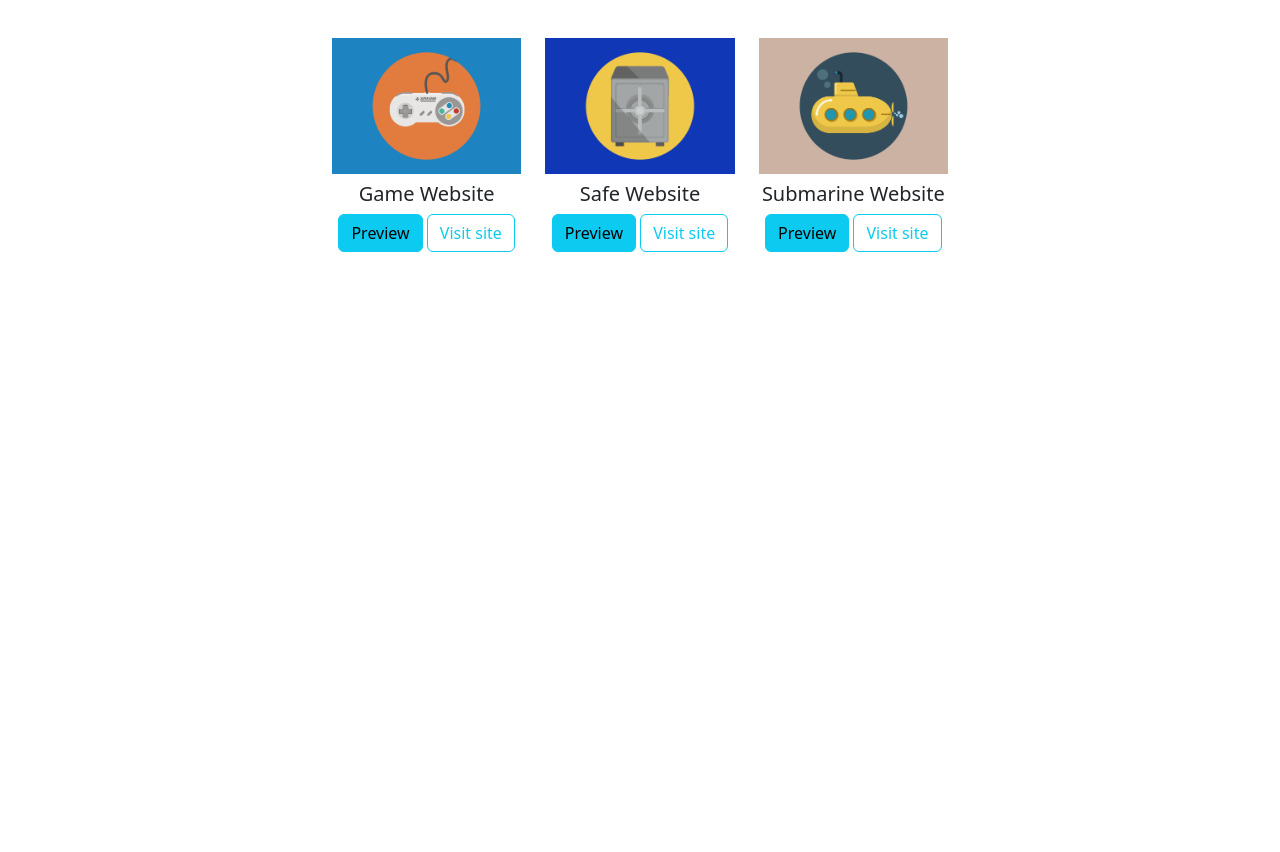
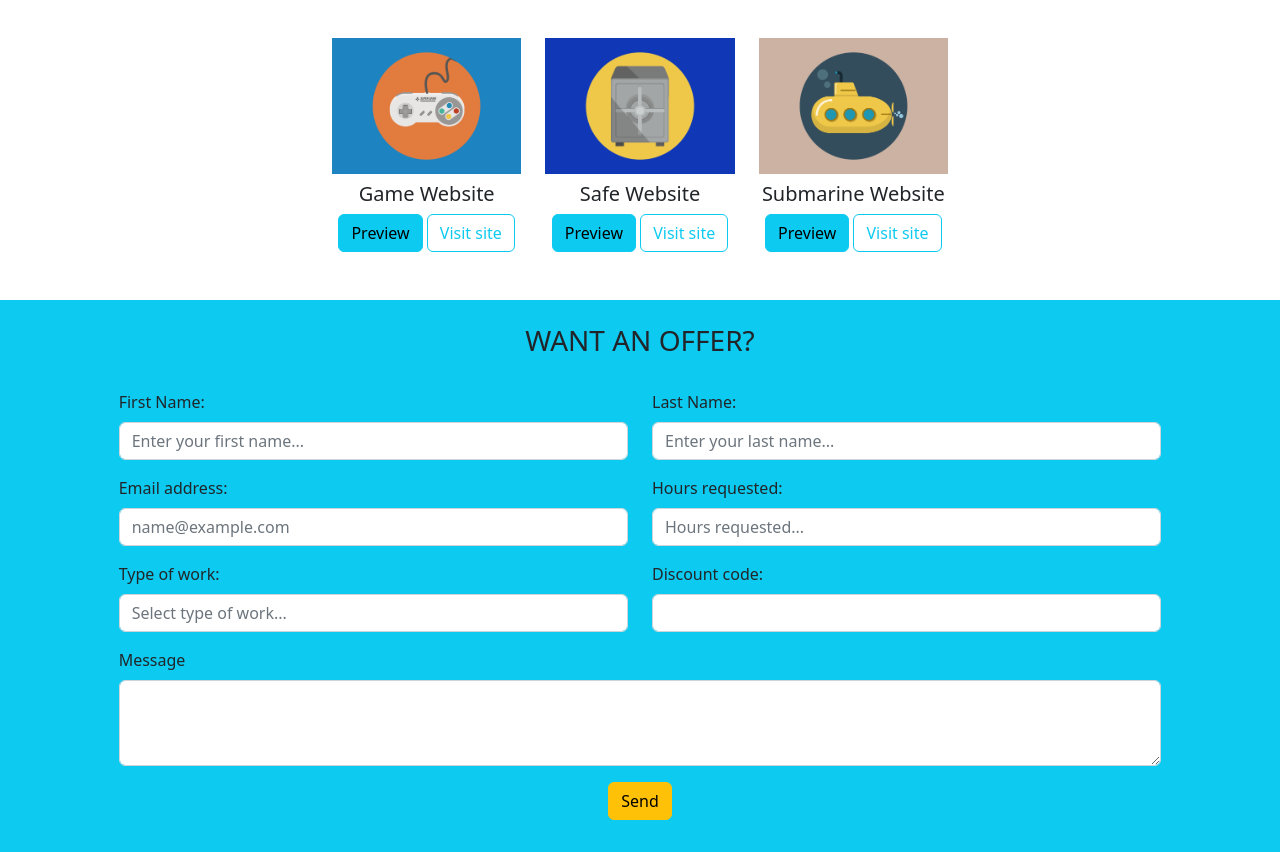
Before and after one commit to MarcoDC96/bootstrap-html-freelancer, a plain HTML site: page index.html in a window 1280 px wide. Shown: the part 863-1715 px from the top of the page. Before the commit the page ends 1163 px from the top, so only its background shows below. Drawn offline with nearby package versions, Linux system fonts and the light colour scheme.

Commit message:
Manca solo il footer

```diff
--- a/index.html
+++ b/index.html
@@ -1,13 +1,16 @@
 <!doctype html>
 <html lang="it">
-  <head>
+
+<head>
     <meta charset="utf-8">
     <meta name="viewport" content="width=device-width, initial-scale=1">
     <title>Bootstrap Freelancer</title>
-    <link href="https://cdn.jsdelivr.net/npm/bootstrap@5.2.3/dist/css/bootstrap.min.css" rel="stylesheet" integrity="sha384-rbsA2VBKQhggwzxH7pPCaAqO46MgnOM80zW1RWuH61DGLwZJEdK2Kadq2F9CUG65" crossorigin="anonymous">
+    <link href="https://cdn.jsdelivr.net/npm/bootstrap@5.2.3/dist/css/bootstrap.min.css" rel="stylesheet"
+        integrity="sha384-rbsA2VBKQhggwzxH7pPCaAqO46MgnOM80zW1RWuH61DGLwZJEdK2Kadq2F9CUG65" crossorigin="anonymous">
     <link rel="stylesheet" href="./css/style.css">
-  </head>
-  <body>
+</head>
+
+<body>
 
     <header>
         <div class="container-fluid bg-header pt-3">
@@ -94,7 +97,68 @@
 
             </div>
 
+            <div class="row d-flex justify-content-center flex-wrap bg-info ">
+                <h3 class="pt-4 pb-4 text-center">WANT AN OFFER?</h3>
+                <div class="col-5 pb-3">
+                    <label for="exampleFormControlInput1" class="form-label">First Name:</label>
+                    <input type="email" class="form-control" id="exampleFormControlInput1"
+                        placeholder="Enter your first name...">
+
+                </div>
+
+                <div class="col-5 pb-3">
+                    <label for="exampleFormControlInput1" class="form-label">Last Name:</label>
+                    <input type="email" class="form-control" id="exampleFormControlInput1"
+                        placeholder="Enter your last name...">
+                </div>
+
+                <div class="col-5 pb-3">
+                    <label for="exampleFormControlInput1" class="form-label">Email address:</label>
+                    <input type="email" class="form-control" id="exampleFormControlInput1"
+                        placeholder="name@example.com">
+
+
+                </div>
+
+                <div class="col-5 pb-3">
+                    <label for="exampleFormControlInput1" class="form-label">Hours requested:</label>
+                    <input type="email" class="form-control" id="exampleFormControlInput1"
+                        placeholder="Hours requested...">
+
+                </div>
+
+                <div class="col-5 pb-3">
+                    <label for="exampleDataList" class="form-label">Type of work:</label>
+                    <input class="form-control" list="datalistOptions" id="exampleDataList" placeholder="Select type of work...">
+                    <datalist id="datalistOptions">
+                    <option value="Backed Development">
+                    <option value="Frontend Development">
+                    <option value="Project Analisys">
+                    </datalist>
+
+                </div>
+
+                <div class="col-5 pb-3">
+                    <label for="exampleDataList" class="form-label">Discount code:</label>
+                            <input class="form-control" id="exampleDataList">
+
+                </div>
+
+                <div class="col-10 pb-3">
+                    <div class="mb-3">
+                        <label for="exampleFormControlTextarea1" class="form-label">Message</label>
+                        <textarea class="form-control" id="exampleFormControlTextarea1" rows="3"></textarea>
+                      </div>
+                    <div class="text-center">
+                      <button type="button" class="btn btn-warning mb-3">Send</button>
+                    </div>
+
+                </div>
+
+            </div>
+
         </div>
+
 
 
     </main>
@@ -102,8 +166,12 @@
     <footer>
 
 
+
     </footer>
 
-    <script src="https://cdn.jsdelivr.net/npm/bootstrap@5.2.3/dist/js/bootstrap.bundle.min.js" integrity="sha384-kenU1KFdBIe4zVF0s0G1M5b4hcpxyD9F7jL+jjXkk+Q2h455rYXK/7HAuoJl+0I4" crossorigin="anonymous"></script>
-  </body>
+    <script src="https://cdn.jsdelivr.net/npm/bootstrap@5.2.3/dist/js/bootstrap.bundle.min.js"
+        integrity="sha384-kenU1KFdBIe4zVF0s0G1M5b4hcpxyD9F7jL+jjXkk+Q2h455rYXK/7HAuoJl+0I4"
+        crossorigin="anonymous"></script>
+</body>
+
 </html>
```
